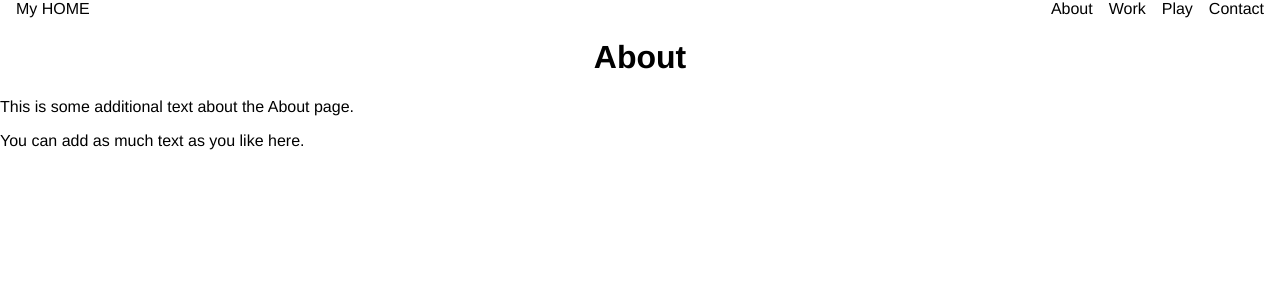
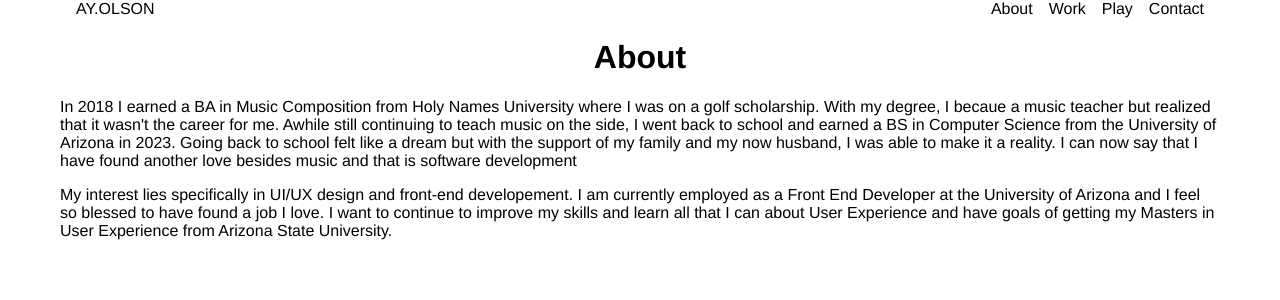
Before and after one commit to yawneazy/ayo.me, a React (Create React App) app in the folder ayos/: page /About in a window 1280 px wide. Shown: the top 300 px of the page. Built offline with nearby package versions, Linux system fonts and the light colour scheme.

Commit message:
centered content and added a max-width. Added more info on About/Contact page

```diff
--- a/ayos/src/App.css
+++ b/ayos/src/App.css
@@ -4,21 +4,17 @@ body {
 
 .App {
   text-align: center;
+  max-width: 1200px;
+  margin: 0 auto;
+  padding: 0 20px;
 }
 
+h2, h3 {
+  text-align: left;
+}
 p {
   text-align: left;
 }
-/* .App-logo {
-  height: 40vmin;
-  pointer-events: none;
-}
-
-@media (prefers-reduced-motion: no-preference) {
-  .App-logo {
-    animation: App-logo-spin infinite 20s linear;
-  }
-} */
 
 .App-header {
   background-color: #FFFFFF;
@@ -36,11 +32,11 @@ p {
   color: #61dafb;
 }
 
-@keyframes App-logo-spin {
+/* @keyframes App-logo-spin {
   from {
     transform: rotate(0deg);
   }
   to {
     transform: rotate(360deg);
   }
-}
+} */
--- a/ayos/src/Navbar.js
+++ b/ayos/src/Navbar.js
@@ -2,7 +2,7 @@ import { NavLink } from "react-router-dom"
 
 export default function Navbar() {
     return <nav className="nav">
-        <a href="/" class Name="my-home">My HOME</a>
+        <a href="/" class Name="my-home">AY.OLSON</a>
         <ul>
             <li>
             <NavLink to="/About">About</NavLink>
--- a/ayos/src/pages/About.js
+++ b/ayos/src/pages/About.js
@@ -2,8 +2,20 @@ export default function About() {
     return (
         <div>
             <h1>About</h1>
-            <p>This is some additional text about the About page.</p>
-            <p>You can add as much text as you like here.</p>
+            {/* History */}
+            <p>In 2018 I earned a BA in Music Composition from Holy Names University where I was on a
+                golf scholarship. With my degree, I becaue a music teacher but realized that it wasn't the career for me.
+               Awhile still continuing to teach music on the side, I went back to school and earned a BS in Computer Science
+               from the University of Arizona in 2023. Going back to school felt like a dream but
+               with the support of my family and my now husband, I was able to make it a reality. I can now say that I have found
+               another love besides music and that is software development </p>
+
+
+     {/* Now and the Future */}
+<p> My interest lies specifically in UI/UX design and front-end developement. I am currently employed as a Front End Developer
+    at the University of Arizona and I feel so blessed to have found a job I love. I want to continue to improve my skills and
+    learn all that I can about User Experience and have goals of getting my Masters in User Experience from Arizona State University.</p>
+
         </div>
     );
 }
--- a/ayos/src/pages/Contact.js
+++ b/ayos/src/pages/Contact.js
@@ -1,3 +1,10 @@
 export default function Contact() {
-    return <h1>Contact</h1>
+    return (
+        <div>
+            <h1>Contact</h1>
+
+            <p>If you would like to connect with me or if you have more questions, please feel free to email me! </p>
+            <p>alyssa.kyanez1@gmail.com</p>
+        </div>
+    );
 }
--- a/ayos/src/pages/Home.js
+++ b/ayos/src/pages/Home.js
@@ -2,11 +2,10 @@ export default function Home() {
     return (
     <div>
     <h1>Home</h1>
-    <p>
-       Hi, I'm Alyssa <br></br>
-Developer, designer, musician and artist.</p>
-
-<p>Currently based in Tucson, AZ, my focus is front-end development and UI/UX design. </p>
+       <h2>Hi, I'm Alyssa </h2>
+       <h3>
+Developer, designer, musician and artist.</h3>
+<p>Currently working as a Front End Developer in Tucson, AZ, with a focus in UI/UX design. My goal is to make clients visions come true. </p>
     </div>
     );
 }
```
